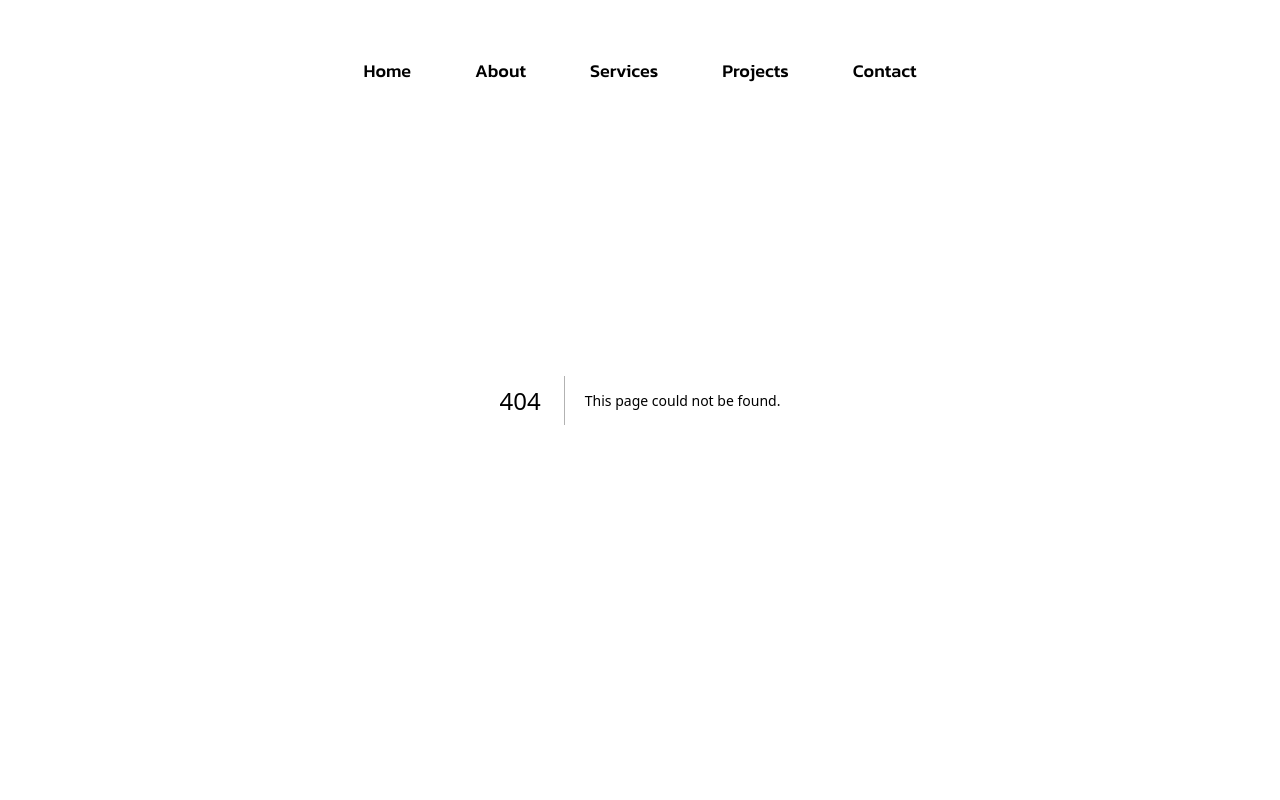
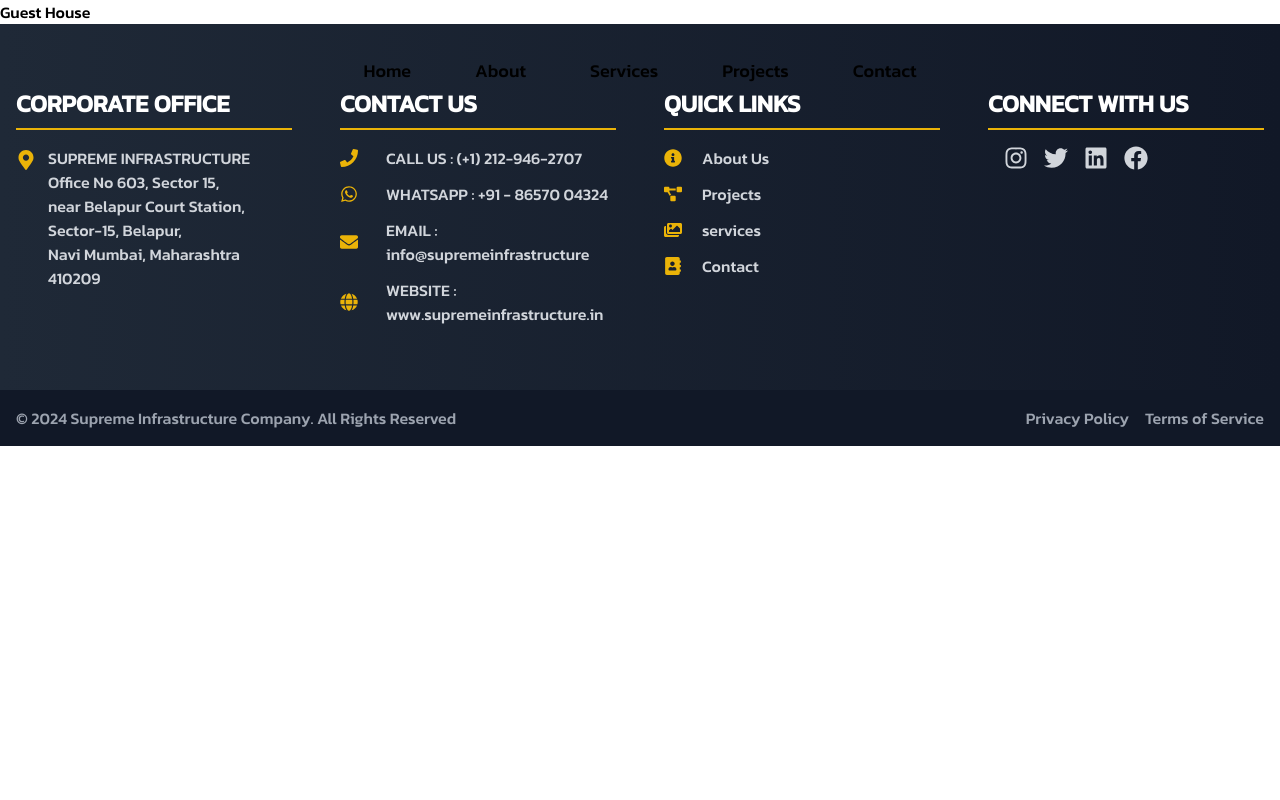
Before and after one commit to AkshayKalamkarr/supremeinfrastructure, a Next.js app: page /project/guesthouse in a window 1280 px wide. Before the commit this address had no page. Shown: the top 800 px of the page. Built offline with nearby package versions, Linux system fonts and the light colour scheme.

Commit message:
new code

```diff
--- /dev/null
+++ b/app/project/guesthouse/page.jsx
@@ -0,0 +1,11 @@
+import React from 'react'
+
+const page = () => {
+  return (
+    <div>
+      <h1>Guest House</h1>
+    </div>
+  )
+}
+
+export default page
```
